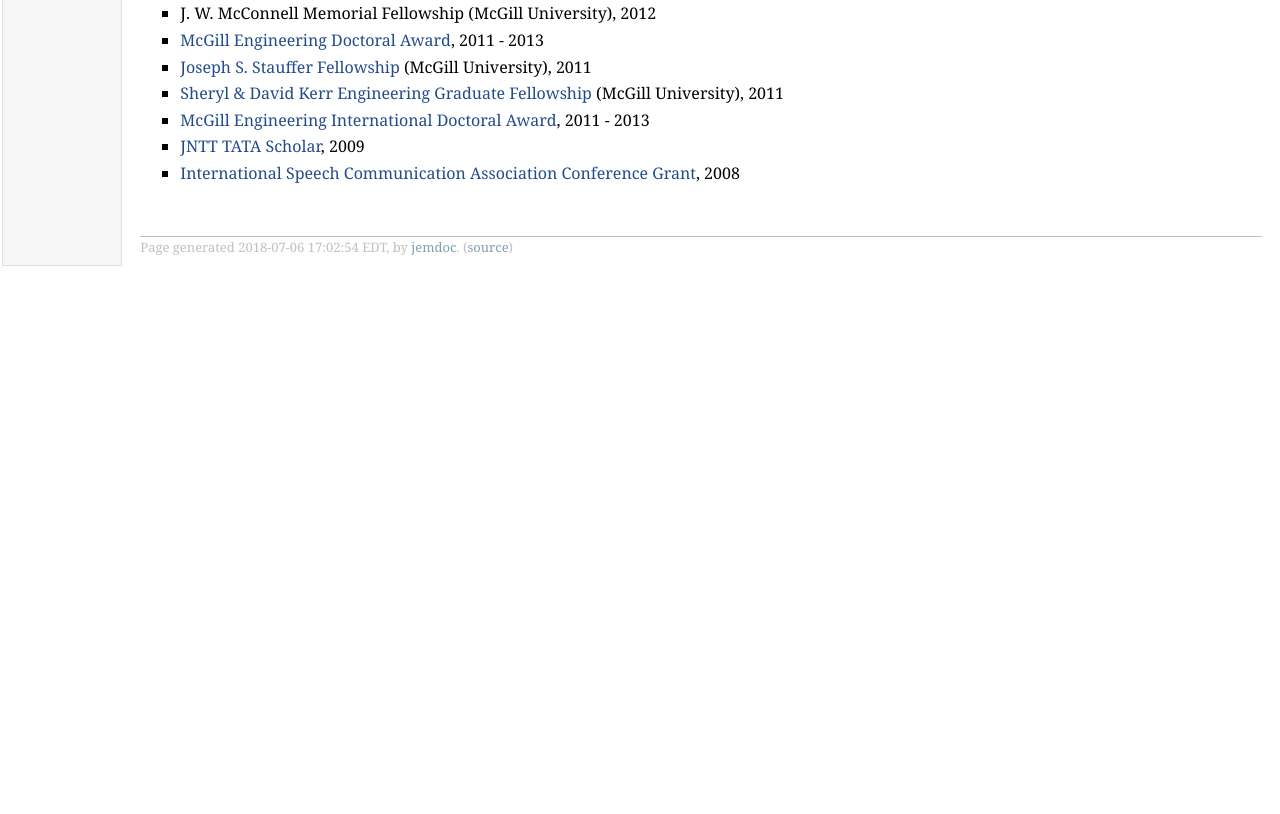
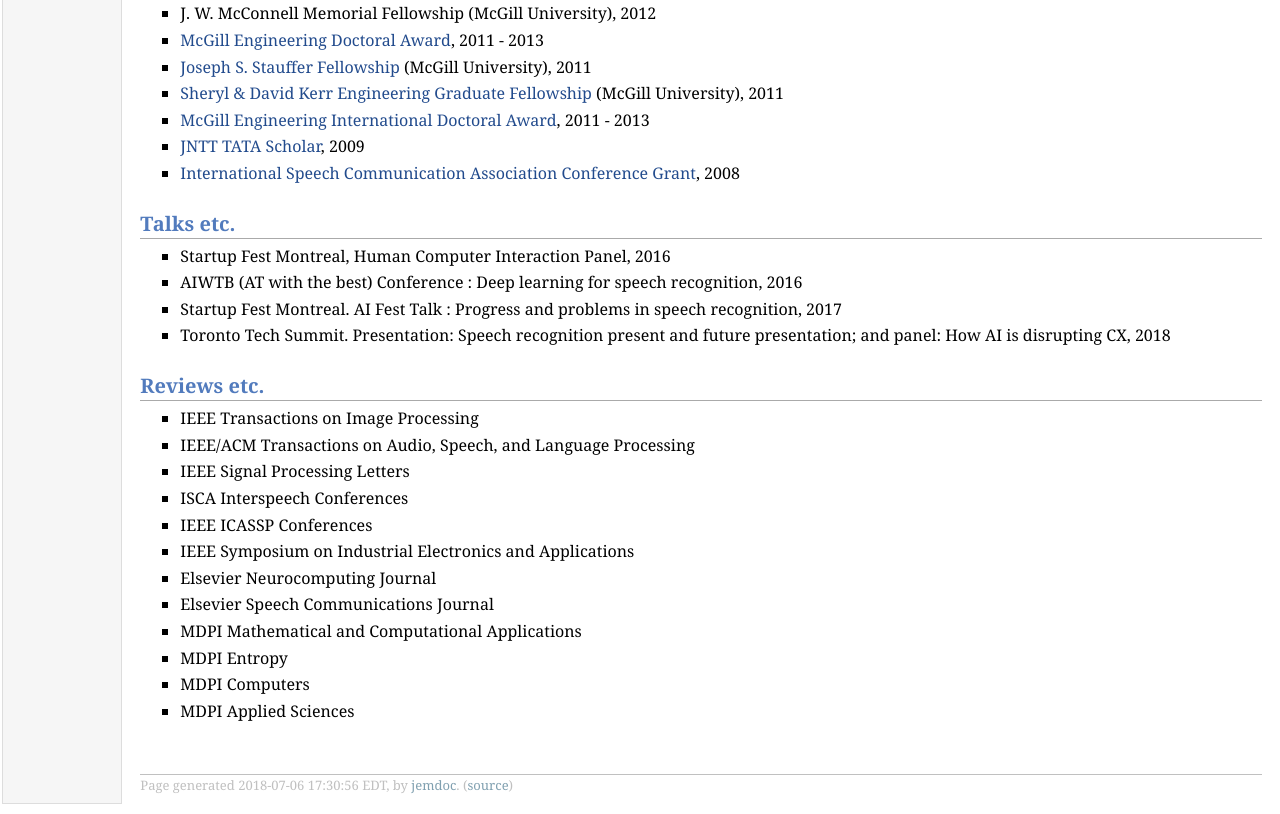
Before and after one commit to vikrantt/vikrantt.github.io, a plain HTML site: page index.html in a window 1280 px wide. Shown: the part 1031-1845 px from the top of the page. Before the commit the page ends 1307 px from the top, so only its background shows below. Drawn offline with Linux system fonts and the light colour scheme.

Commit message:
added talks and reviews

```diff
--- a/index.html
+++ b/index.html
@@ -67,6 +67,44 @@ Founder and CTO, <a href="http://www.fluent.ai">Fluent.ai</a><br /></p>
 <li><p><a href="http://www.isca-speech.org/iscaweb/index.php/grants">International Speech Communication Association Conference Grant</a>, 2008</p>
 </li>
 </ul>
+<h2>Talks etc.</h2>
+<ul>
+<li><p>Startup Fest Montreal, Human Computer Interaction Panel, 2016</p>
+</li>
+<li><p>AIWTB (AT with the best) Conference : Deep learning for speech recognition, 2016</p>
+</li>
+<li><p>Startup Fest Montreal. AI Fest Talk : Progress and problems in speech recognition, 2017</p>
+</li>
+<li><p>Toronto Tech Summit. Presentation: Speech recognition present and future presentation; and panel: How AI is disrupting CX, 2018</p>
+</li>
+</ul>
+<h2>Reviews etc.</h2>
+<ul>
+<li><p>IEEE Transactions on Image Processing</p>
+</li>
+<li><p>IEEE/ACM Transactions on Audio, Speech, and Language Processing</p>
+</li>
+<li><p>IEEE Signal Processing Letters</p>
+</li>
+<li><p>ISCA Interspeech Conferences</p>
+</li>
+<li><p>IEEE ICASSP Conferences</p>
+</li>
+<li><p>IEEE Symposium on Industrial Electronics and Applications</p>
+</li>
+<li><p>Elsevier Neurocomputing Journal</p>
+</li>
+<li><p>Elsevier Speech Communications Journal</p>
+</li>
+<li><p>MDPI Mathematical and Computational Applications</p>
+</li>
+<li><p>MDPI Entropy</p>
+</li>
+<li><p>MDPI Computers</p>
+</li>
+<li><p>MDPI Applied Sciences</p>
+</li>
+</ul>
 <!-- Start of StatCounter Code -->
 <script type="text/javascript">
 var sc_project=4218365;
@@ -84,7 +122,7 @@ alt="vBulletin tracker" ></a></div></noscript>
 <!-- End of StatCounter Code -->
 <div id="footer">
 <div id="footer-text">
-Page generated 2018-07-06 17:02:54 EDT, by <a href="http://jemdoc.jaboc.net/">jemdoc</a>.
+Page generated 2018-07-06 17:30:56 EDT, by <a href="http://jemdoc.jaboc.net/">jemdoc</a>.
 (<a href="index.jemdoc">source</a>)
 </div>
 </div>
```
Also changed, not shown: 1 other file.
